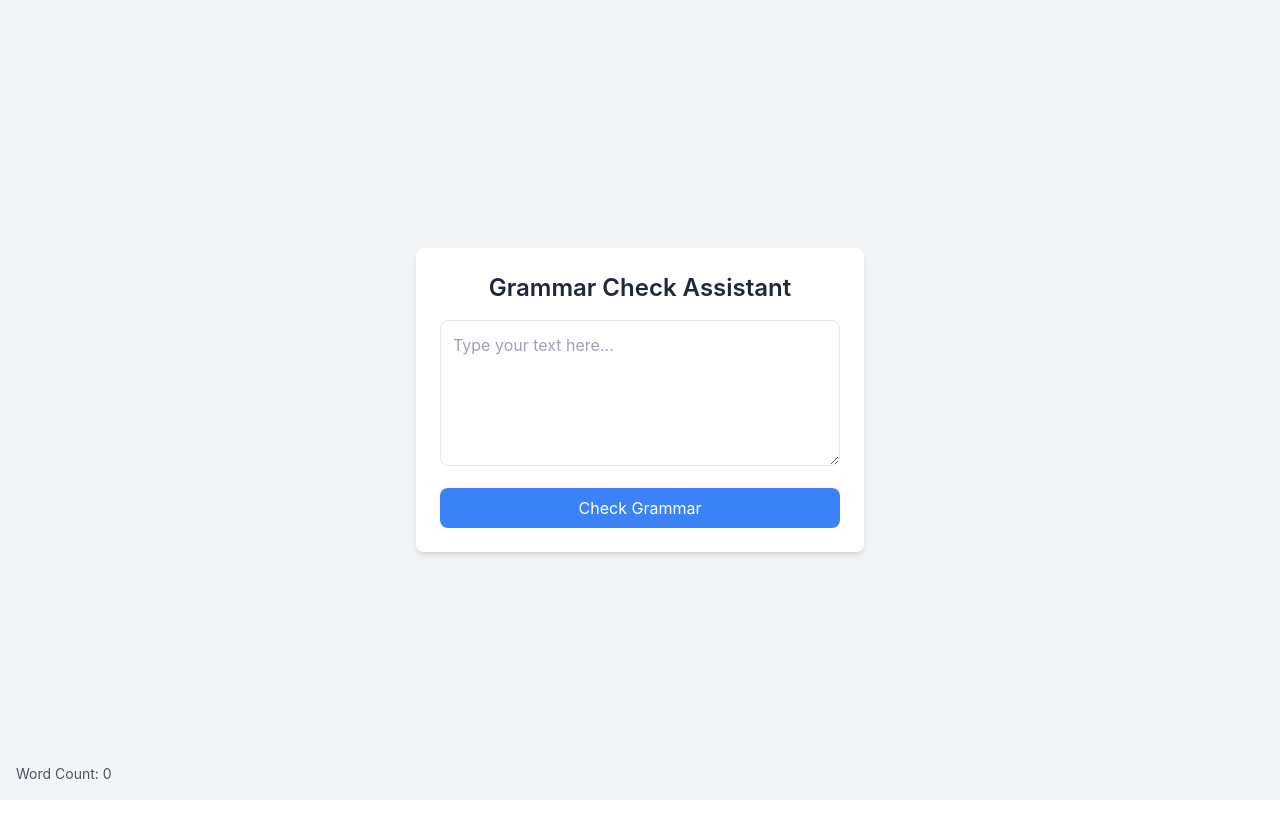
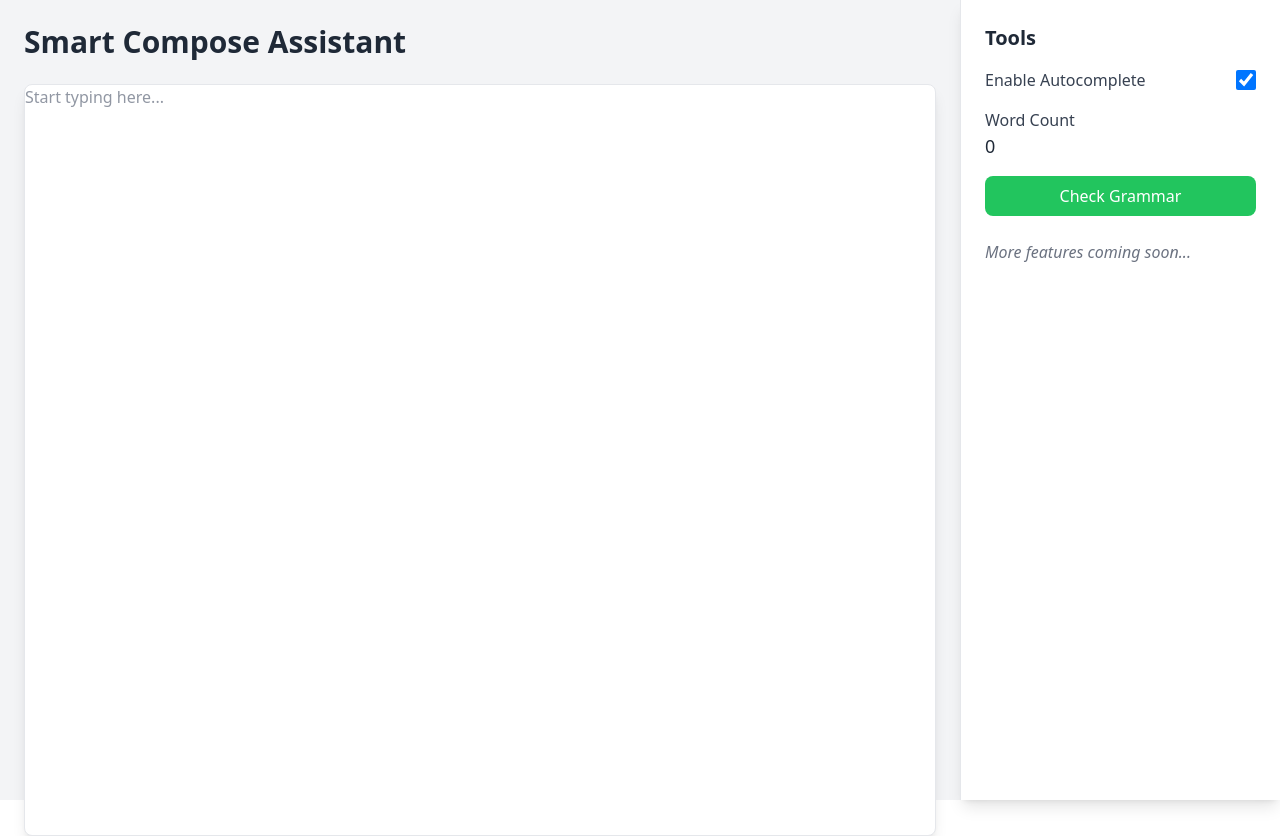
Before and after one commit to hakimelghazi/Intelligent-Writing-Assistant, a React (Create React App) app in the folder client/: page / in a window 1280 px wide. Before the commit the page ends 800 px from the top, so only its background shows below. Built offline with nearby package versions, Linux system fonts and the light colour scheme.

Commit message:
autocomplete modifications, grammar button not working yet

```diff
--- a/client/package.json
+++ b/client/package.json
@@ -7,6 +7,7 @@
     "@testing-library/react": "^13.4.0",
     "@testing-library/user-event": "^13.5.0",
     "axios": "^1.7.7",
+    "draft-js": "^0.11.7",
     "openai": "^4.0.0",
     "react": "^18.3.1",
     "react-dom": "^18.3.1",
--- a/client/src/App.js
+++ b/client/src/App.js
@@ -1,61 +1,153 @@
-import React, { useState } from 'react';
+import React, { useState } from "react";
+import { Editor, EditorState, ContentState, Modifier } from "draft-js";
+import "draft-js/dist/Draft.css";
 
 function App() {
-  const [text, setText] = useState('');
-  const [suggestion, setSuggestion] = useState('');
+  const [editorState, setEditorState] = useState(EditorState.createEmpty()); // Draft.js editor state
+  const [suggestion, setSuggestion] = useState(""); // Autocomplete suggestion
+  const [isAutocompleteEnabled, setIsAutocompleteEnabled] = useState(true); // Toggle for autocomplete
+  const [wordCount, setWordCount] = useState(0); // Word count
+  const [errors, setErrors] = useState([]); // Grammar errors
 
-  // Calculate word count
-  const wordCount = text.trim() ? text.trim().split(/\s+/).length : 0;
+  // Handle editor changes
+  const handleEditorChange = (newState) => {
+    setEditorState(newState);
 
+    const content = newState.getCurrentContent().getPlainText();
+    setWordCount(content.trim().split(/\s+/).filter(Boolean).length); // Update word count
+
+    if (isAutocompleteEnabled && content.trim()) {
+      fetchSuggestion(content);
+    } else {
+      setSuggestion(""); // Clear suggestion if autocomplete is disabled
+    }
+  };
+
+  // Fetch autocomplete suggestions
+  const fetchSuggestion = async (input) => {
+    try {
+      const response = await fetch("http://localhost:5001/autocomplete", {
+        method: "POST",
+        headers: { "Content-Type": "application/json" },
+        body: JSON.stringify({ text: input }),
+      });
+
+      const data = await response.json();
+      setSuggestion(data.suggestion || "");
+    } catch (error) {
+      console.error("Error fetching suggestion:", error);
+    }
+  };
+
+  // Handle accepting the suggestion
+  const handleAcceptSuggestion = () => {
+    const currentContent = editorState.getCurrentContent();
+    const selection = editorState.getSelection();
+
+    const newContent = Modifier.insertText(
+      currentContent,
+      selection,
+      suggestion
+    );
+
+    setEditorState(EditorState.push(editorState, newContent, "insert-characters"));
+    setSuggestion(""); // Clear suggestion
+  };
+
+  // Handle toggle for autocomplete
+  const handleToggleAutocomplete = () => {
+    setIsAutocompleteEnabled((prev) => !prev);
+    setSuggestion(""); // Clear any existing suggestions
+  };
+
+  // Grammar check placeholder (not yet fully functional)
   const handleGrammarCheck = async () => {
+    const text = editorState.getCurrentContent().getPlainText();
+
     try {
-      const response = await fetch('http://localhost:5001/suggestions', {
-        method: 'POST',
-        headers: {
-          'Content-Type': 'application/json',
-        },
+      const response = await fetch("http://localhost:5001/check-grammar", {
+        method: "POST",
+        headers: { "Content-Type": "application/json" },
         body: JSON.stringify({ text }),
       });
 
       const data = await response.json();
-      setSuggestion(data.suggestion);
+      const grammarErrors = data.matches.map((match) => ({
+        offset: match.offset,
+        length: match.length,
+        message: match.message,
+      }));
+
+      setErrors(grammarErrors); // Save errors for highlighting
     } catch (error) {
-      console.error('Error:', error);
+      console.error("Error checking grammar:", error);
     }
   };
 
   return (
-    <div className="relative flex items-center justify-center min-h-screen bg-gray-100">
-      <div className="bg-white p-6 rounded-lg shadow-md w-full max-w-md">
-        <h1 className="text-2xl font-semibold text-center mb-4 text-gray-800">
-          Grammar Check Assistant
-        </h1>
-        <textarea
-          className="w-full p-3 border rounded-lg text-gray-800 focus:outline-none focus:ring-2 focus:ring-blue-500"
-          rows="5"
-          placeholder="Type your text here..."
-          value={text}
-          onChange={(e) => setText(e.target.value)}
-        ></textarea>
+    <div className="flex min-h-screen bg-gray-100">
+      {/* Writing Area */}
+      <div className="flex-grow p-6">
+        <h1 className="text-3xl font-bold mb-6 text-gray-800">Smart Compose Assistant</h1>
+        <div className="relative w-full h-full border rounded-lg bg-white p-4 shadow-lg">
+          {/* Draft.js Editor */}
+          <Editor
+            editorState={editorState}
+            onChange={handleEditorChange}
+            placeholder="Start typing here..."
+          />
+          {/* Autocomplete suggestion */}
+          {suggestion && (
+            <div className="absolute bottom-0 left-0 text-gray-400 mt-2">
+              {suggestion}
+            </div>
+          )}
+        </div>
+      </div>
+
+      {/* Sidebar */}
+      <div className="w-80 p-6 bg-white border-l shadow-lg">
+        <h2 className="text-xl font-semibold mb-4 text-gray-800">Tools</h2>
+
+        {/* Enable Autocomplete */}
+        <div className="flex items-center justify-between mb-4">
+          <label className="text-gray-700 font-medium">Enable Autocomplete</label>
+          <input
+            type="checkbox"
+            checked={isAutocompleteEnabled}
+            onChange={handleToggleAutocomplete}
+            className="w-5 h-5"
+          />
+        </div>
+
+        {/* Word Count */}
+        <div className="mb-4">
+          <p className="text-gray-700 font-medium">Word Count</p>
+          <p className="text-gray-800 text-lg">{wordCount}</p>
+        </div>
+
+        {/* Grammar Check Button */}
         <button
-          className="w-full mt-4 bg-blue-500 text-white py-2 px-4 rounded-lg hover:bg-blue-600 transition duration-200"
           onClick={handleGrammarCheck}
+          className="w-full bg-green-500 text-white py-2 px-4 rounded-lg hover:bg-green-600 transition duration-200"
         >
           Check Grammar
         </button>
+
+        {/* Accept Suggestion Button */}
         {suggestion && (
-          <div className="mt-6">
-            <h2 className="text-lg font-medium text-gray-700">Suggestion:</h2>
-            <p className="mt-2 p-3 bg-gray-50 border rounded-lg text-gray-800">
-              {suggestion}
-            </p>
-          </div>
+          <button
+            onClick={handleAcceptSuggestion}
+            className="w-full bg-blue-500 text-white py-2 px-4 rounded-lg hover:bg-blue-600 transition duration-200 mt-4"
+          >
+            Accept Suggestion
+          </button>
         )}
-      </div>
 
-      {/* Word Count */}
-      <div className="absolute bottom-4 left-4 text-gray-600 text-sm">
-        Word Count: {wordCount}
+        {/* Placeholder for future features */}
+        <div className="mt-6">
+          <p className="text-gray-500 italic">More features coming soon...</p>
+        </div>
       </div>
     </div>
   );
--- a/client/src/index.css
+++ b/client/src/index.css
@@ -1,18 +1,63 @@
-body {
-  margin: 0;
-  font-family: -apple-system, BlinkMacSystemFont, 'Segoe UI', 'Roboto', 'Oxygen',
-    'Ubuntu', 'Cantarell', 'Fira Sans', 'Droid Sans', 'Helvetica Neue',
-    sans-serif;
-  -webkit-font-smoothing: antialiased;
-  -moz-osx-font-smoothing: grayscale;
-}
-
-code {
-  font-family: source-code-pro, Menlo, Monaco, Consolas, 'Courier New',
-    monospace;
-}
-
 /* Tailwind CSS */
 @tailwind base;
 @tailwind components;
 @tailwind utilities;
+
+/* Styling for the writing area */
+textarea {
+  color: transparent; /* Make text invisible */
+  caret-color: black; /* Ensure caret is visible */
+  line-height: 1.5; /* Match line-height of overlay text */
+  font-size: 1rem; /* Match font size of overlay text */
+  font-family: inherit; /* Match font family of overlay text */
+  padding: 0; /* Remove padding to align exactly with overlay */
+  margin: 0; /* Remove margin */
+  white-space: pre-wrap; /* Preserve whitespace and wrapping */
+  word-wrap: break-word; /* Break words appropriately */
+  height: 100%; /* Ensure it fills its container */
+  resize: none; /* Disable resizing of textarea */
+  overflow: hidden; /* Prevent scrollbars */
+}
+
+.relative {
+  position: relative;
+  padding: 0;
+  margin: 0;
+  line-height: 1.5; /* Match textarea and spans */
+}
+
+
+/* Overlay text for user input */
+.text-black {
+  position: absolute;
+  top: 0;
+  left: 0;
+  white-space: pre-wrap; /* Preserve whitespace and wrapping */
+  word-wrap: break-word; /* Break words appropriately */
+  z-index: 10; /* Ensure it appears on top of textarea */
+  line-height: 1.5; /* Match textarea's line-height */
+  font-size: 1rem; /* Match textarea's font size */
+
+}
+
+/* Overlay text for suggestions */
+.text-gray-400 {
+  position: absolute;
+  top: 0;
+  left: 0;
+  white-space: pre-wrap; /* Preserve whitespace and wrapping */
+  word-wrap: break-word; /* Break words appropriately */
+  pointer-events: none; /* Disable interactions */
+  opacity: 0.7; /* Slight transparency */
+  z-index: 5; /* Ensure it appears below user input */
+  line-height: 1.5; /* Match textarea's line-height */
+  font-size: 1rem; /* Match textarea's font size */
+  font-family: inherit; /* Match textarea's font family */
+
+}
+
+/* Sidebar reset */
+.w-80 {
+  flex-shrink: 0;
+  overflow-y: auto;
+}
```
Also changed, not shown: 2 other files (tests, documents, lock files or other folders).
